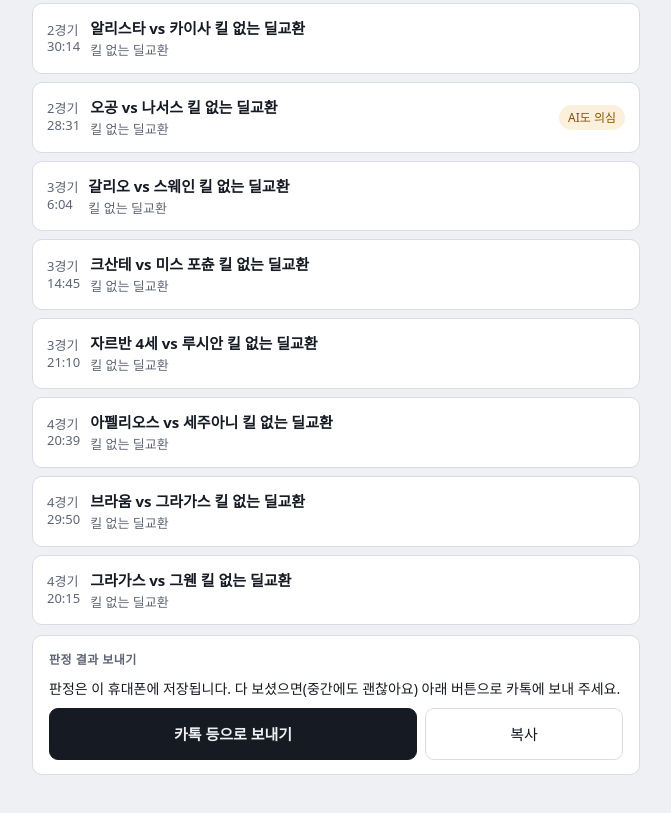
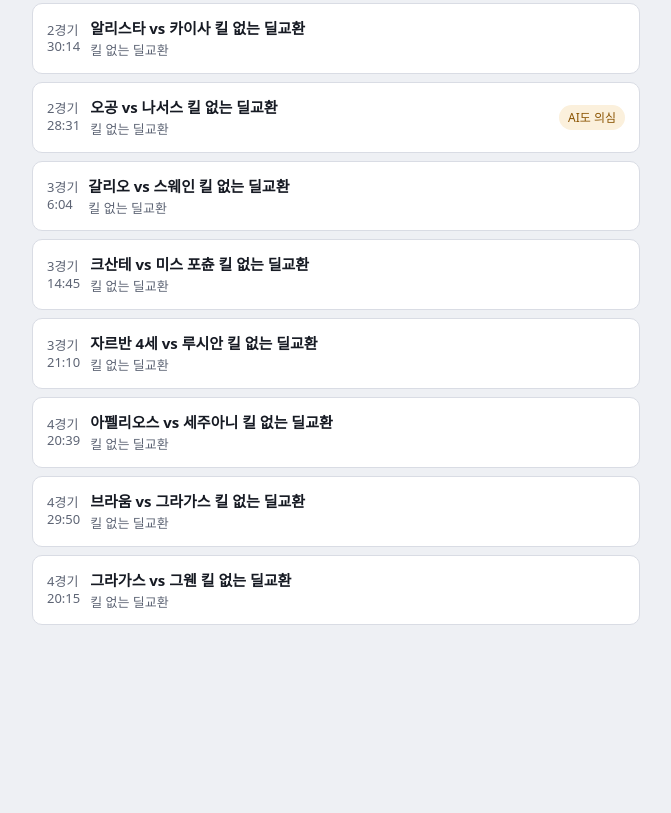
Before and after one commit to MinjoonCho/sel26-review, a plain HTML site: page index.html in a window 1280 px wide. Shown: the part 3871-4684 px from the top of the page, without its empty margins (304-975 px from the left). After the commit the page ends 4576 px from the top, so only its background shows below. Drawn offline with Linux system fonts and the light colour scheme; a web font is replaced by a local one.

Commit message:
Hide the manual send box when verdicts are collected automatically
Co-Authored-By: Claude Opus 5.5 <noreply@anthropic.com>

```diff
--- a/index.html
+++ b/index.html
@@ -201,6 +201,8 @@ function copyResult() {
   const fallback = () => { const r = document.createRange(); r.selectNodeContents($("copyText")); const s = getSelection(); s.removeAllRanges(); s.addRange(r); $("copyBtn").textContent = "선택됨 · 길게 눌러 복사"; };
   try { navigator.clipboard.writeText(text).then(() => { $("copyBtn").textContent = "복사됨"; }).catch(fallback); } catch (e) { fallback(); }
 }
+// with the collector on, every save already reaches the sheet: no send box
+if (window.COLLECT_URL) $("copyBox").hidden = true;
 $("copyBtn").addEventListener("click", copyResult);
 $("shareBtn").addEventListener("click", async () => {
   const text = resultText();
```
